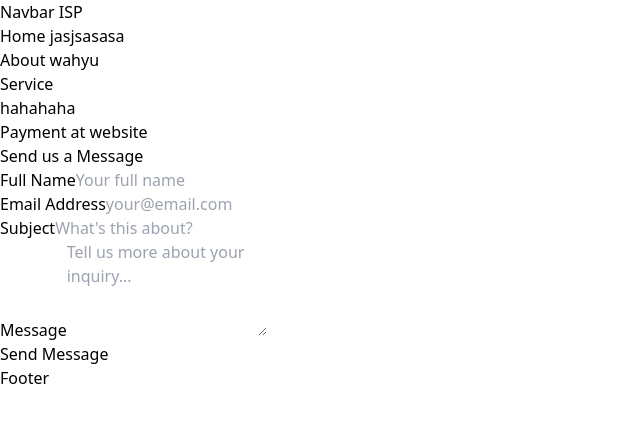
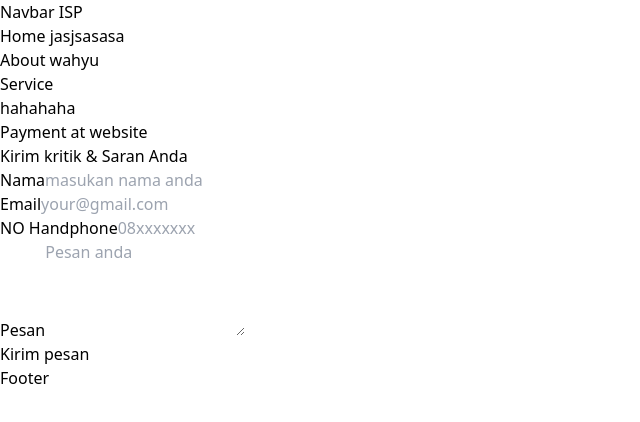
Before and after one commit to WahyuAndikaRahadi/ISP-Project, a React (Vite) app: page / in a window 1280 px wide. Shown: the top 422 px of the page, without its empty margins (0-640 px from the left). Built offline with nearby package versions, Linux system fonts and the light colour scheme.

Commit message:
update contact

```diff
--- a/src/sections/Contact.jsx
+++ b/src/sections/Contact.jsx
@@ -5,65 +5,65 @@ const Contact = () => {
     <div className="min-h-screen bg-gradient-to-br from-blue-50 to-indigo-100 py-12 px-4 sm:px-6 lg:px-8">
       <div className="max-w-md mx-auto">
         <div className="bg-white rounded-lg shadow-md p-8">
-          <h2 className="text-xl font-semibold text-gray-900 mb-6">Send us a Message</h2>
+          <h2 className="text-xl font-semibold text-gray-900 mb-6" >Kirim kritik & Saran Anda</h2>
 
           <div className="space-y-6">
             <div>
               <label htmlFor="name" className="block text-sm font-medium text-gray-700 mb-2">
-                Full Name
+                Nama
               </label>
               <input
                 type="text"
                 id="name"
                 name="name"
                 className="w-full px-3 py-2 border border-gray-300 rounded-md shadow-sm focus:outline-none focus:ring-2 focus:ring-indigo-500 focus:border-indigo-500"
-                placeholder="Your full name"
+                placeholder="masukan nama anda"
               />
             </div>
 
             <div>
               <label htmlFor="email" className="block text-sm font-medium text-gray-700 mb-2">
-                Email Address
+                Email
               </label>
               <input
                 type="email"
                 id="email"
                 name="email"
                 className="w-full px-3 py-2 border border-gray-300 rounded-md shadow-sm focus:outline-none focus:ring-2 focus:ring-indigo-500 focus:border-indigo-500"
-                placeholder="your@email.com"
+                placeholder="your@gmail.com"
               />
             </div>
 
             <div>
               <label htmlFor="subject" className="block text-sm font-medium text-gray-700 mb-2">
-                Subject
+                NO Handphone
               </label>
               <input
                 type="text"
                 id="subject"
                 name="subject"
                 className="w-full px-3 py-2 border border-gray-300 rounded-md shadow-sm focus:outline-none focus:ring-2 focus:ring-indigo-500 focus:border-indigo-500"
-                placeholder="What's this about?"
+                placeholder="08xxxxxxx"
               />
             </div>
 
             <div>
               <label htmlFor="message" className="block text-sm font-medium text-gray-700 mb-2">
-                Message
+                Pesan
               </label>
               <textarea
                 id="message"
                 name="message"
                 rows={4}
                 className="w-full px-3 py-2 border border-gray-300 rounded-md shadow-sm focus:outline-none focus:ring-2 focus:ring-indigo-500 focus:border-indigo-500"
-                placeholder="Tell us more about your inquiry..."
+                placeholder="Pesan anda"
               />
             </div>
 
             <button
               className="w-full bg-indigo-600 text-white py-2 px-4 rounded-md hover:bg-indigo-700 focus:outline-none focus:ring-2 focus:ring-indigo-500 focus:ring-offset-2 transition duration-200"
             >
-              Send Message
+              Kirim pesan
             </button>
           </div>
         </div>
```
